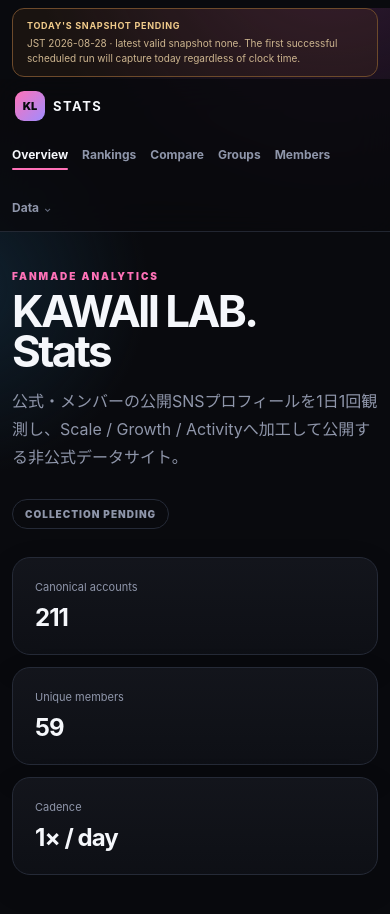
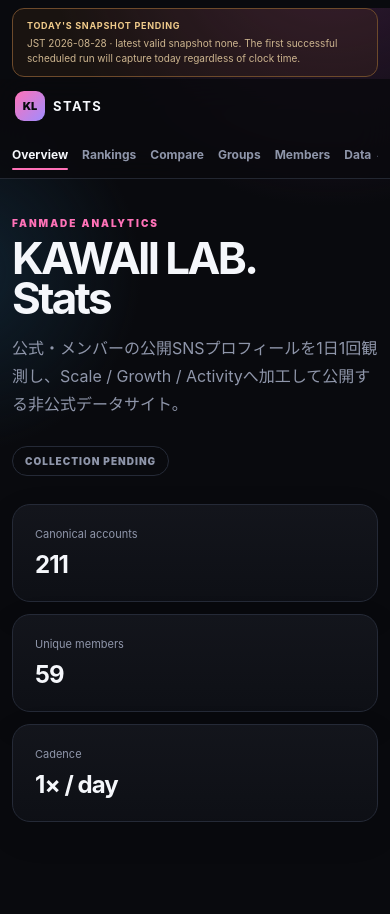
Before and after one commit to ProtChan/kawaii-lab-stats, a Next.js app: page / in a window 390 px wide. Shown: the top 914 px of the page. After the commit the page ends 888 px from the top, so only its background shows below. Built offline with nearby package versions, Linux system fonts and the light colour scheme.

Commit message:
Use local classes for clickable Data menu

```diff
--- a/components/site-nav.module.css
+++ b/components/site-nav.module.css
@@ -1,5 +1,5 @@
-:global(.siteNav){position:relative;z-index:100}
-:global(.siteNavLinks){overflow:visible!important;position:relative}
+.navRoot{position:relative;z-index:100}
+.navLinks{overflow:visible!important;position:relative}
 .dataMenu{position:relative;flex:0 0 auto;z-index:110}
 .dataMenu summary{list-style:none;cursor:pointer;color:var(--muted);font-size:12px;white-space:nowrap;padding:18px 0 16px;font-weight:650;position:relative;user-select:none;touch-action:manipulation}
 .dataMenu summary::-webkit-details-marker{display:none}
@@ -11,7 +11,7 @@
 .menu a:after{display:none!important}
 .menu a:hover,.menu a.active{background:#1b1f29;color:var(--text)!important}
 @media(max-width:900px){
-  :global(.siteNavLinks){overflow:visible!important;flex-wrap:wrap;align-items:center}
+  .navLinks{overflow:visible!important;flex-wrap:wrap;align-items:center}
   .dataMenu summary{padding:12px 0}
   .menu{top:39px;right:auto;left:0}
 }
```
